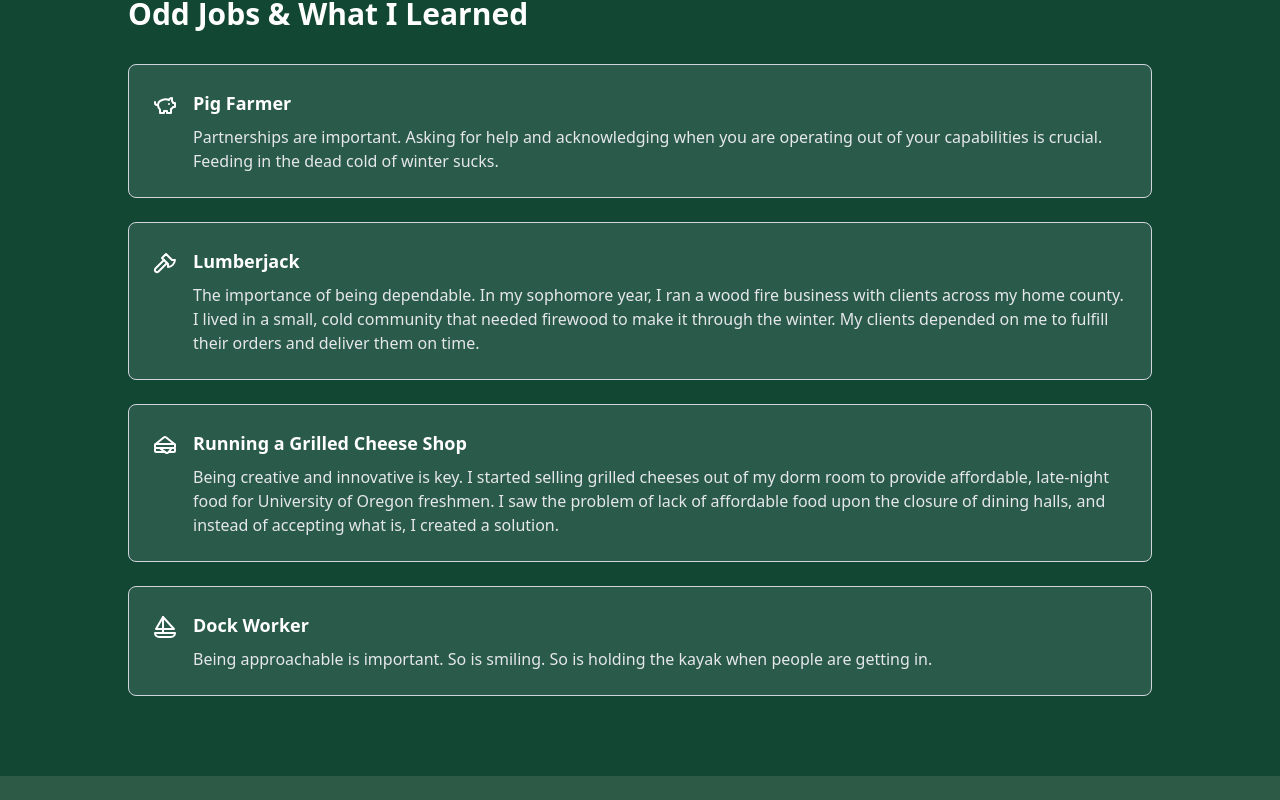
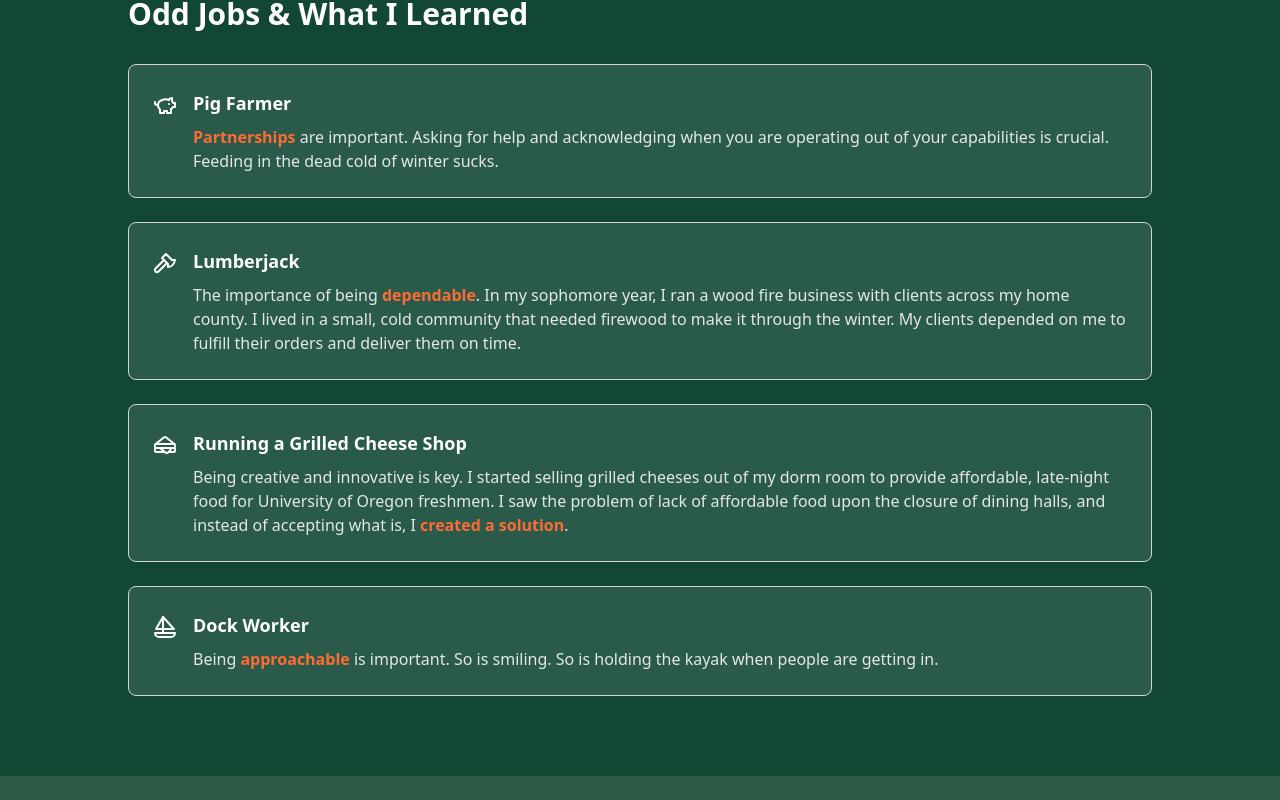
Before and after one commit to iamnotacoder13/Minimalistic-Personal-Website, a React app: page / in a window 1280 px wide. Shown: the part 1240-2040 px from the top of the page. Built offline with nearby package versions, Linux system fonts and the light colour scheme; the HTML template or start-up script is replaced by a standard one.

Commit message:
Fix orange text highlighting in OddJobs and Values sections
- Changed className to class in HTML strings for dangerouslySetInnerHTML
- This fixes the issue where orange bold text wasn't displaying properly
- All highlighted words should now show in orange (#ff6b35) as intended

```diff
--- a/src/components/OddJobs.tsx
+++ b/src/components/OddJobs.tsx
@@ -10,19 +10,19 @@ interface JobItem {
 export const OddJobs = () => {
   const jobs: JobItem[] = [{
     title: 'Pig Farmer',
-    description: '<span className="font-bold text-[#ff6b35]">Partnerships</span> are important. Asking for help and acknowledging when you are operating out of your capabilities is crucial. Feeding in the dead cold of winter sucks.',
+    description: '<span class="font-bold text-[#ff6b35]">Partnerships</span> are important. Asking for help and acknowledging when you are operating out of your capabilities is crucial. Feeding in the dead cold of winter sucks.',
     icon: <PiggyBankIcon className="w-6 h-6" />
   }, {
     title: 'Lumberjack',
-    description: 'The importance of being <span className="font-bold text-[#ff6b35]">dependable</span>. In my sophomore year, I ran a wood fire business with clients across my home county. I lived in a small, cold community that needed firewood to make it through the winter. My clients depended on me to fulfill their orders and deliver them on time.',
+    description: 'The importance of being <span class="font-bold text-[#ff6b35]">dependable</span>. In my sophomore year, I ran a wood fire business with clients across my home county. I lived in a small, cold community that needed firewood to make it through the winter. My clients depended on me to fulfill their orders and deliver them on time.',
     icon: <AxeIcon className="w-6 h-6" />
   }, {
     title: 'Running a Grilled Cheese Shop',
-    description: 'Being creative and innovative is key. I started selling grilled cheeses out of my dorm room to provide affordable, late-night food for University of Oregon freshmen. I saw the problem of lack of affordable food upon the closure of dining halls, and instead of accepting what is, I <span className="font-bold text-[#ff6b35]">created a solution</span>.',
+    description: 'Being creative and innovative is key. I started selling grilled cheeses out of my dorm room to provide affordable, late-night food for University of Oregon freshmen. I saw the problem of lack of affordable food upon the closure of dining halls, and instead of accepting what is, I <span class="font-bold text-[#ff6b35]">created a solution</span>.',
     icon: <SandwichIcon className="w-6 h-6" />
   }, {
     title: 'Dock Worker',
-    description: 'Being <span className="font-bold text-[#ff6b35]">approachable</span> is important. So is smiling. So is holding the kayak when people are getting in.',
+    description: 'Being <span class="font-bold text-[#ff6b35]">approachable</span> is important. So is smiling. So is holding the kayak when people are getting in.',
     icon: <SailboatIcon className="w-6 h-6" />
   }];
   return <AnimateOnScroll>
--- a/src/components/Values.tsx
+++ b/src/components/Values.tsx
@@ -10,23 +10,23 @@ interface ValueItem {
 export const Values = () => {
   const values: ValueItem[] = [{
     title: 'INTEGRITY',
-    description: 'Having strong morals and sticking to them is something I practice. Those who have a <span className="font-bold text-[#ff6b35]">strong moral compass</span> tend to attract like-minded individuals and make meaningful impacts.',
+    description: 'Having strong morals and sticking to them is something I practice. Those who have a <span class="font-bold text-[#ff6b35]">strong moral compass</span> tend to attract like-minded individuals and make meaningful impacts.',
     icon: <ShieldIcon className="w-10 h-10 text-[#154733]" />
   }, {
     title: 'EMPATHY',
-    description: '<span className="font-bold text-[#ff6b35]">Genuinely caring</span> for others is essential to building relationships and leadership.',
+    description: '<span class="font-bold text-[#ff6b35]">Genuinely caring</span> for others is essential to building relationships and leadership.',
     icon: <HeartIcon className="w-10 h-10 text-[#154733]" />
   }, {
     title: 'AUTHENTICITY',
-    description: 'Being my authentic self allows others to <span className="font-bold text-[#ff6b35]">trust</span> and <span className="font-bold text-[#ff6b35]">connect</span> with me more quickly.',
+    description: 'Being my authentic self allows others to <span class="font-bold text-[#ff6b35]">trust</span> and <span class="font-bold text-[#ff6b35]">connect</span> with me more quickly.',
     icon: <UserIcon className="w-10 h-10 text-[#154733]" />
   }, {
     title: 'THE SMALL THINGS',
-    description: '<span className="font-bold text-[#ff6b35]">Little actions</span> like being responsive or helping out build <span className="font-bold text-[#ff6b35]">lasting</span> impressions and character.',
+    description: '<span class="font-bold text-[#ff6b35]">Little actions</span> like being responsive or helping out build <span class="font-bold text-[#ff6b35]">lasting</span> impressions and character.',
     icon: <StarIcon className="w-10 h-10 text-[#154733]" />
   }, {
     title: 'PROGRESS',
-    description: 'I strive to be <span className="font-bold text-[#ff6b35]">1% better</span> every day—steady, intentional improvement adds up.',
+    description: 'I strive to be <span class="font-bold text-[#ff6b35]">1% better</span> every day—steady, intentional improvement adds up.',
     icon: <TrendingUpIcon className="w-10 h-10 text-[#154733]" />
   }];
   return <AnimateOnScroll>
```
